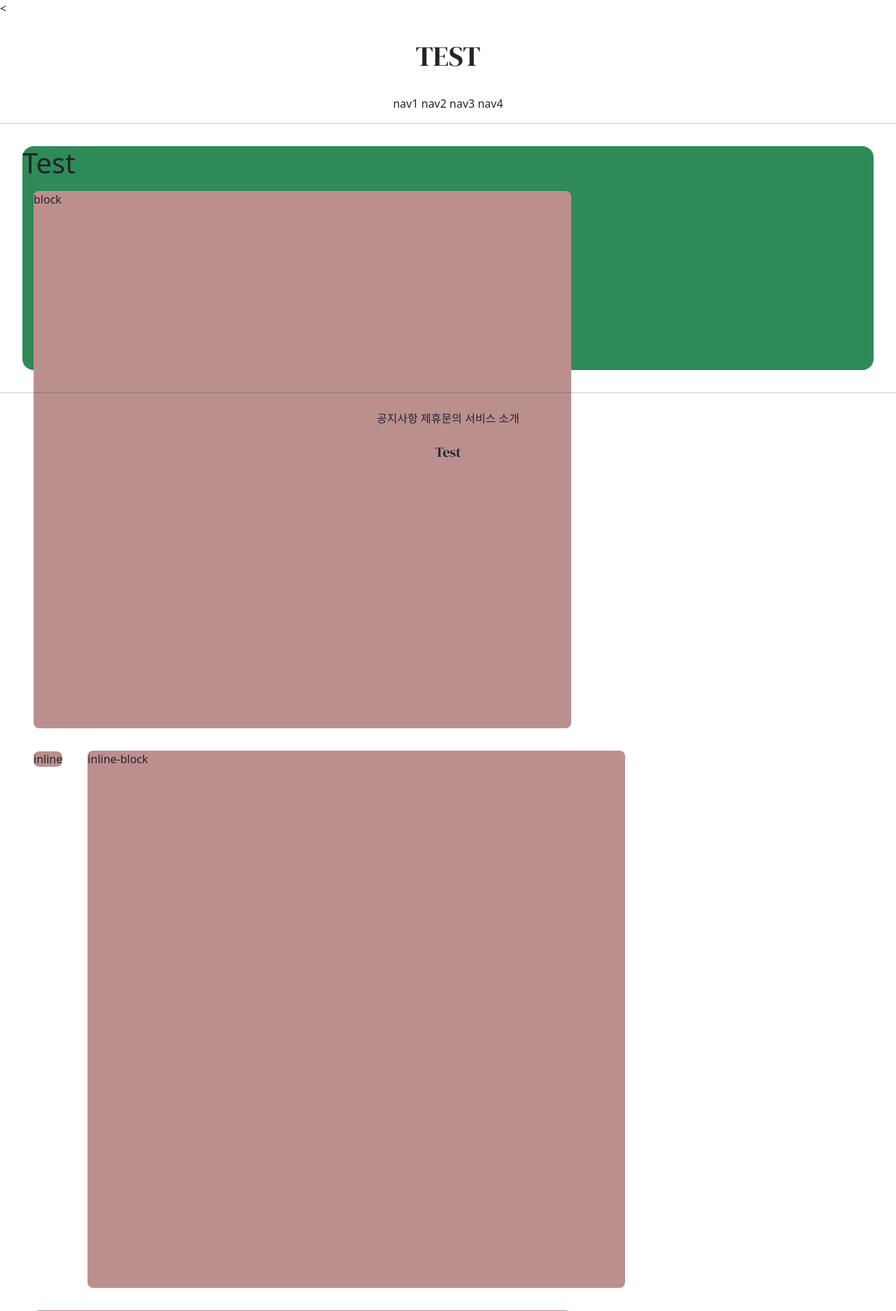
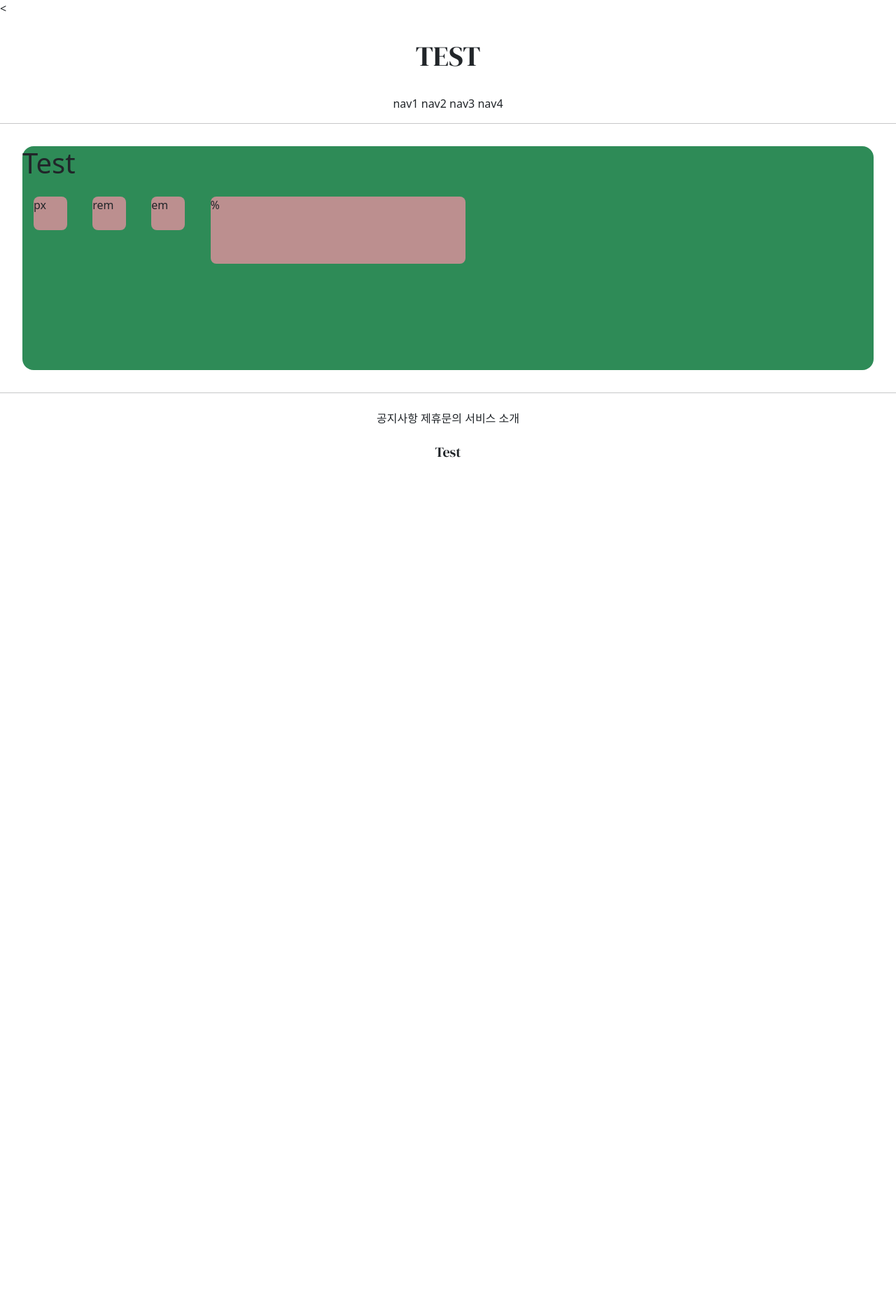
Before and after one commit to suyeon-K/GIS_web_project_1, a Django app: page /accounts/hello_world/ in a window 1280 px wide. Shown: the top 1874 px of the page at 70% size. After the commit the page ends 654 px from the top, so only its background shows below. Run offline with Django 3.2, Linux system fonts and the light colour scheme; parts of the project's set-up code (start-up, migrations or seed data) failed here and were passed over.

Commit message:
7/7_test_font_size

```diff
--- a/accountapp/templates/accountapp/hello_world.html
+++ b/accountapp/templates/accountapp/hello_world.html
@@ -6,21 +6,20 @@
         .testing {
             background-color: rosybrown;
             margin: 1rem;
-            height: 48rem;
-            width: 48rem;
+            height: 48px;
+            width: 48px;
             border-radius: .5rem;
+            display: inline-block
         }
     </style>
 
-    <div style="height: 20rem; background-color: seagreen; margin: 2rem; border-radius: 1rem;">
+    <div style="height: 20rem; background-color: seagreen; margin: 2rem; border-radius: 1rem; font-size: 1rem">
         <h1>Test</h1>
 
-        <div class = "testing" style="display: block">block</div>
-        <div class = "testing" style="display: inline">inline</div>
-        <div class = "testing" style="display: inline-block">inline-block</div>
-        <div class = "testing" style="display: none">none</div>
-        <div class = "testing">default</div>
-
+    <div class = "testing" style="height: 48px; width: 48px;">px</div>
+    <div class = "testing" style="height: 3rem; width: 3rem;">rem</div>
+    <div class = "testing" style="height: 3em; width: 3em;">em</div>
+    <div class = "testing" style="height: 30%; width: 30%;">%</div>
     </div>
 
 
```
